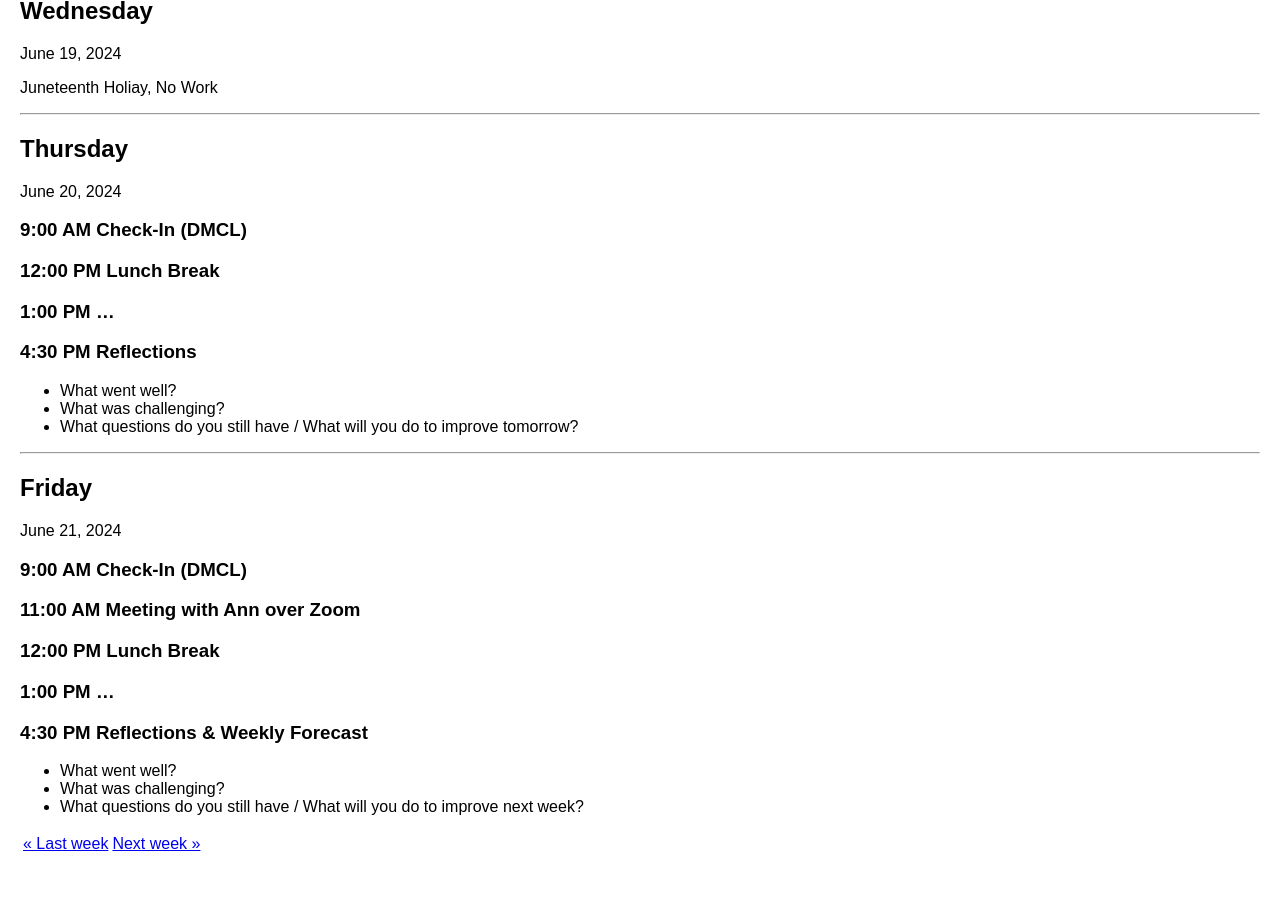
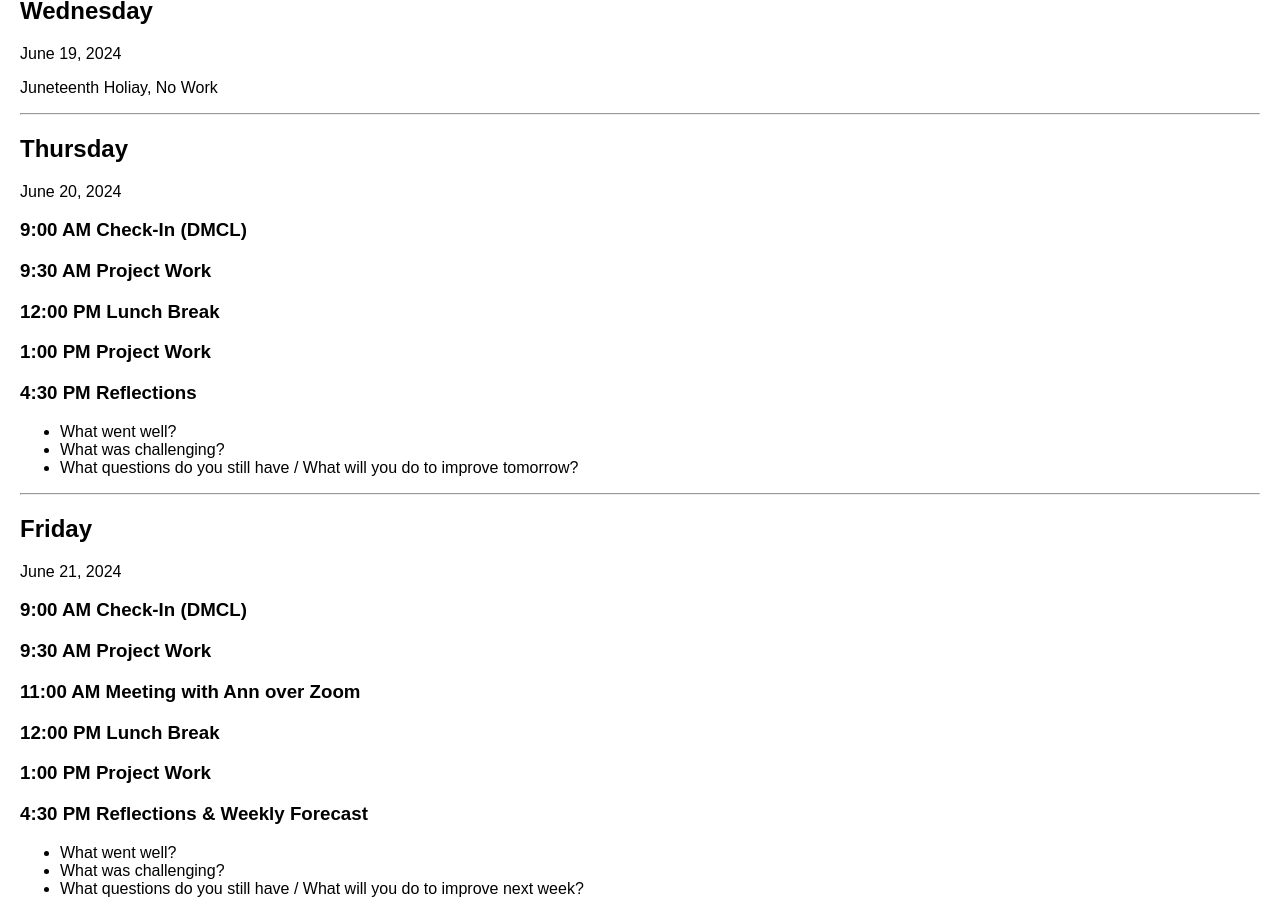
Before and after one commit to digbmc/dssf-syll, a Jekyll site: the page built from _weeks/03-work.md, in a window 1280 px wide and 900 px high, scrolled down 1449 px. Built offline with Jekyll 4.4.1, drawn with Linux system fonts in a browser that asks for light colours; before the commit the page ends 2325 px from its top, so only the background shows below that.

Commit message:
Update 03-work.md; fill in project work

```diff
--- a/_weeks/03-work.md
+++ b/_weeks/03-work.md
@@ -72,9 +72,11 @@ June 20, 2024
 
 ### 9:00 AM Check-In (DMCL)
 
+### 9:30 AM Project Work
+
 ### 12:00 PM Lunch Break
 
-### 1:00 PM  ...
+### 1:00 PM  Project Work
 
 ### 4:30 PM Reflections
 - What went well?
@@ -88,11 +90,13 @@ June 21, 2024
 
 ### 9:00 AM Check-In (DMCL)
 
+### 9:30 AM Project Work
+
 ### 11:00 AM Meeting with Ann over Zoom
 
 ### 12:00 PM Lunch Break
 
-### 1:00 PM ...
+### 1:00 PM Project Work
 
 ### 4:30 PM Reflections & Weekly Forecast
 - What went well?
```
